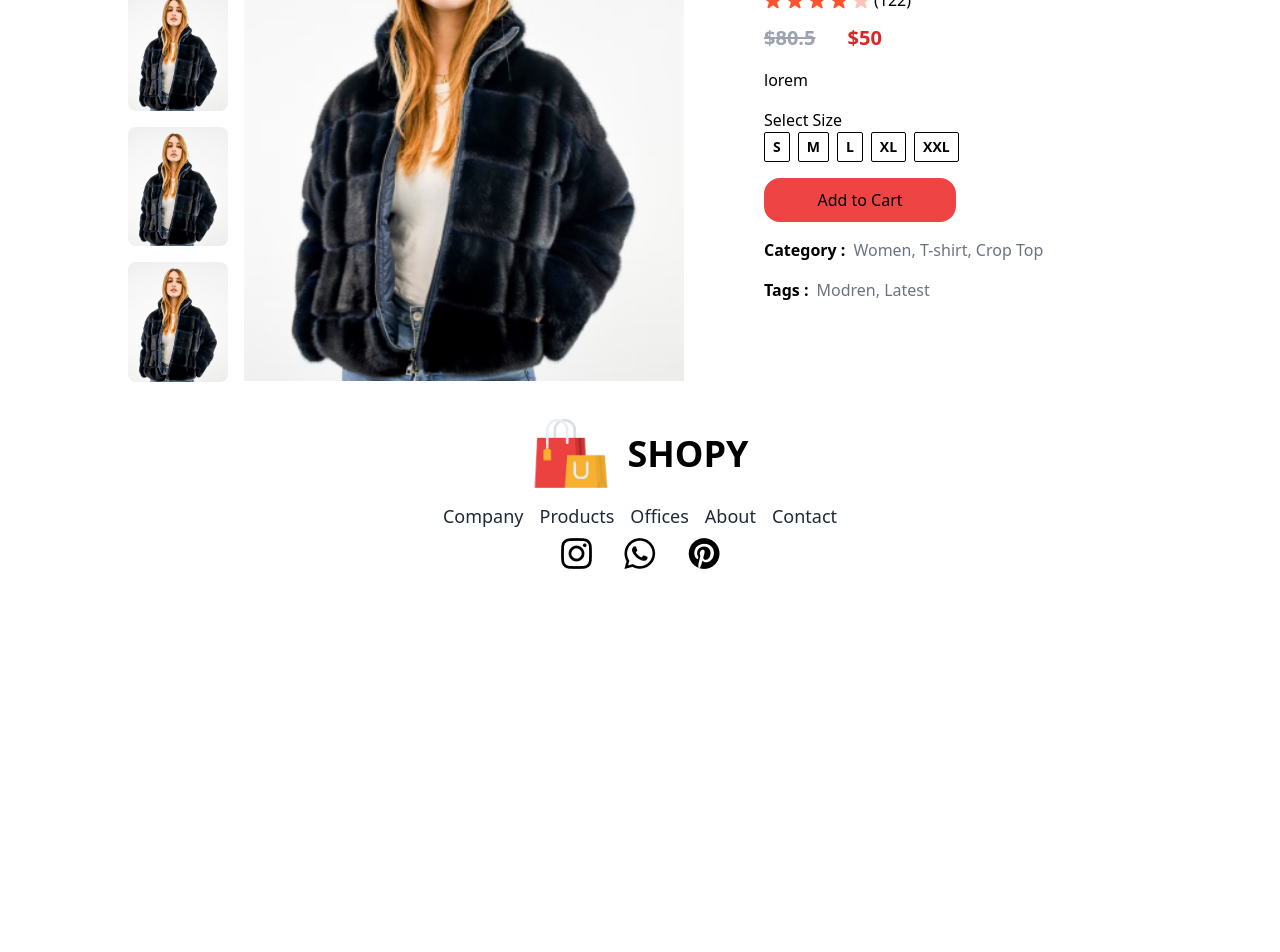
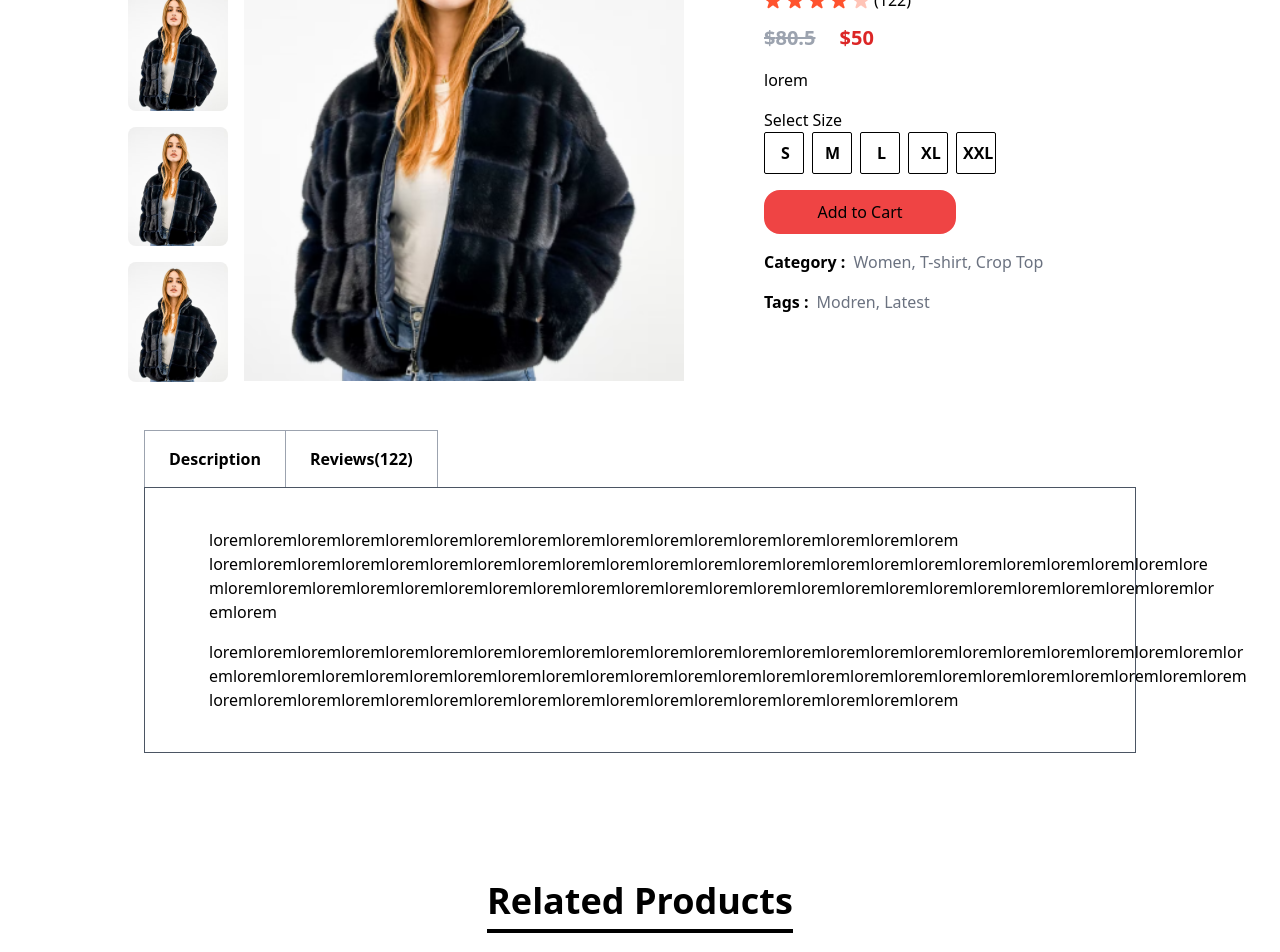
Before and after one commit to chaitugujjula00/ecommerce, a React (Create React App) app in the folder frontend/: page /product/1 in a window 1280 px wide. Shown: the part 360-1312 px from the top of the page. Before the commit the page ends 961 px from the top, so only its background shows below. Built offline with nearby package versions, Linux system fonts and the light colour scheme.

Commit message:
Product Display

```diff
--- a/frontend/src/Components/BreadCrum.js
+++ b/frontend/src/Components/BreadCrum.js
@@ -3,7 +3,7 @@ import arrow from './Assets/breadcrum_arrow.png'
 const BreadCrum = (props) => {
   const {product} = props;
   return (
-    <div className='flex gap-[6px] align-middle py-4 text-[14px] text-gray-500 font-bold'>
+    <div className='mx-32 my-8 flex gap-[6px] align-middle py-4 text-[14px] text-gray-500 font-bold'>
       Home <img className='h-[14px] mt-1' src={arrow} alt=''/> Shop <img className='h-[14px] mt-1' src={arrow} alt=''/>{product.category}<img className='h-[14px] mt-1' src={arrow} alt=''/>{product.name}
     </div>
   )
--- /dev/null
+++ b/frontend/src/Components/Description.js
@@ -0,0 +1,23 @@
+import React from 'react'
+
+const Description = () => {
+  return (
+    <div className='mx-32 my-8 p-4'>
+        <div className='flex font-semibold'>
+            <div className='border-t border-l border-gray-400 px-6 py-4 transition duration-200 hover:bg-gray-100 hover:cursor-pointer'>Description</div>
+            <div className='border-x border-t border-gray-400 px-6 py-4 transition duration-200 hover:bg-gray-100 hover:cursor-pointer'>Reviews(122)</div>
+        </div>
+        <div className='flex flex-col gap-4 border border-gray-600 py-10 px-16'>
+            <p className='w-full text-wrap'>loremloremloremloremloremloremloremloremloremloremloremloremloremloremloremloremlorem
+                loremloremloremloremloremloremloremloremloremloremloremloremloremloremloremloremloremloremloremloremloremloremlore
+                mloremloremloremloremloremloremloremloremloremloremloremloremloremloremloremloremloremloremloremloremloremloremlor
+                emlorem</p>
+            <p>loremloremloremloremloremloremloremloremloremloremloremloremloremloremloremloremloremloremloremloremloremloremloremlor
+                emloremloremloremloremloremloremloremloremloremloremloremloremloremloremloremloremloremloremloremloremloremloremlorem
+                loremloremloremloremloremloremloremloremloremloremloremloremloremloremloremloremlorem</p>
+        </div>
+    </div>
+  )
+}
+
+export default Description
--- a/frontend/src/Components/ProductDisplay.js
+++ b/frontend/src/Components/ProductDisplay.js
@@ -4,7 +4,7 @@ import star_dull_icon from './Assets/star_dull_icon.png'
 const ProductDisplay = (props) => {
     const {product} = props;
   return (
-    <div className='flex gap-20 mt-12'>
+    <div className='mx-32 my-8 flex gap-20 mt-12'>
         <div className='flex gap-4'>
             <div className='flex flex-col gap-4 w-[100px]'>
                 <img className='rounded-lg transition duration-200 hover:drop-shadow-md hover:scale-105 hover:cursor-pointer' src={product.image} alt=''/>
@@ -27,7 +27,7 @@ const ProductDisplay = (props) => {
                 <img src={star_dull_icon} alt='' />
                 <p>(122)</p>
             </div>
-            <div className='flex gap-8 text-xl font-bold'>
+            <div className='flex gap-6 text-xl font-bold'>
                 <div className='line-through text-gray-400'>${product.old_price}</div>
                 <div className='text-red-600'>${product.new_price}</div>
             </div>
@@ -38,11 +38,11 @@ const ProductDisplay = (props) => {
             <div>
                 <h1>Select Size</h1>
                 <div className='flex gap-2 '>
-                    <div className='border border-black rounded-sm text-sm font-semibold px-2 py-1 transition duration-200 hover:bg-gray-200 hover:cursor-pointer'>S</div>
-                    <div className='border border-black rounded-sm text-sm font-semibold px-2 py-1 transition duration-200 hover:bg-gray-200 hover:cursor-pointer'>M</div>
-                    <div className='border border-black rounded-sm text-sm font-semibold px-2 py-1 transition duration-200 hover:bg-gray-200 hover:cursor-pointer'>L</div>
-                    <div className='border border-black rounded-sm text-sm font-semibold px-2 py-1 transition duration-200 hover:bg-gray-200 hover:cursor-pointer'>XL</div>
-                    <div className='border border-black rounded-sm text-sm font-semibold px-2 py-1 transition duration-200 hover:bg-gray-200 hover:cursor-pointer'>XXL</div>
+                    <div className='border border-black rounded-sm text-md font-semibold pl-4 py-2 w-10 transition duration-200 hover:bg-gray-200 hover:cursor-pointer'>S</div>
+                    <div className='border border-black rounded-sm text-md font-semibold pl-3 py-2 w-10 transition duration-200 hover:bg-gray-200 hover:cursor-pointer'>M</div>
+                    <div className='border border-black rounded-sm text-md font-semibold pl-4 py-2 w-10 transition duration-200 hover:bg-gray-200 hover:cursor-pointer'>L</div>
+                    <div className='border border-black rounded-sm text-md font-semibold pl-3 py-2 w-10 transition duration-200 hover:bg-gray-200 hover:cursor-pointer'>XL</div>
+                    <div className='border border-black rounded-sm text-md font-semibold pl-[6px] py-2 w-10 transition duration-200 hover:bg-gray-200 hover:cursor-pointer'>XXL</div>
                 </div>
             </div>
             <button className='w-48 rounded-2xl bg-red-500 border-2 border-red-500 px-4 py-2 transition-all duration-300 hover:bg-white hover:text-red-500 hover:drop-shadow-lg hover:scale-[1.01]'>Add to Cart</button>
--- /dev/null
+++ b/frontend/src/Components/RelatedProducts.js
@@ -0,0 +1,18 @@
+import React from 'react'
+import data_product from './Assets/data';
+import Item from './Item';
+
+const RelatedProducts = () => {
+  return (
+    <div className='px-40 py-20 flex flex-col items-center'>
+        <h1 className='font-bold border-b-4 border-b-black text-4xl pb-2 mb-12'>Related Products</h1>
+        <div className='grid grid-cols-4 gap-8 text-wrap'>
+            {
+                data_product.map(item=> <Item key={item.id} item={item}/> )
+            }
+        </div>
+    </div>
+  )
+}
+
+export default RelatedProducts
--- a/frontend/src/Pages/Product.js
+++ b/frontend/src/Pages/Product.js
@@ -3,15 +3,19 @@ import BreadCrum from '../Components/BreadCrum'
 import { ShopContext } from '../Context/ShopContext'
 import { useParams } from 'react-router-dom';
 import ProductDisplay from '../Components/ProductDisplay';
+import RelatedProducts from '../Components/RelatedProducts';
+import Description from '../Components/Description';
 
 const Product = () => {
   const {all_product} = useContext(ShopContext);
   const {productId}= useParams();
   const product = all_product.find((e)=>e.id === Number(productId))
   return (
-    <div className='mx-32 my-8'>
+    <div>
       <BreadCrum product={product}/>
       <ProductDisplay product={product}/>
+      <Description/>
+      <RelatedProducts/>
     </div>
   )
 }
```
